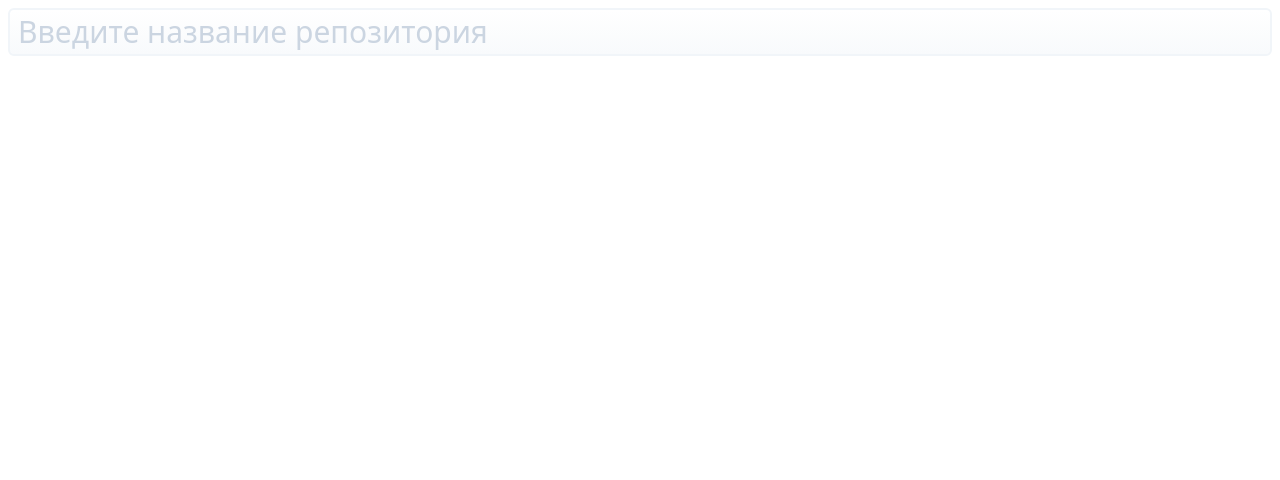
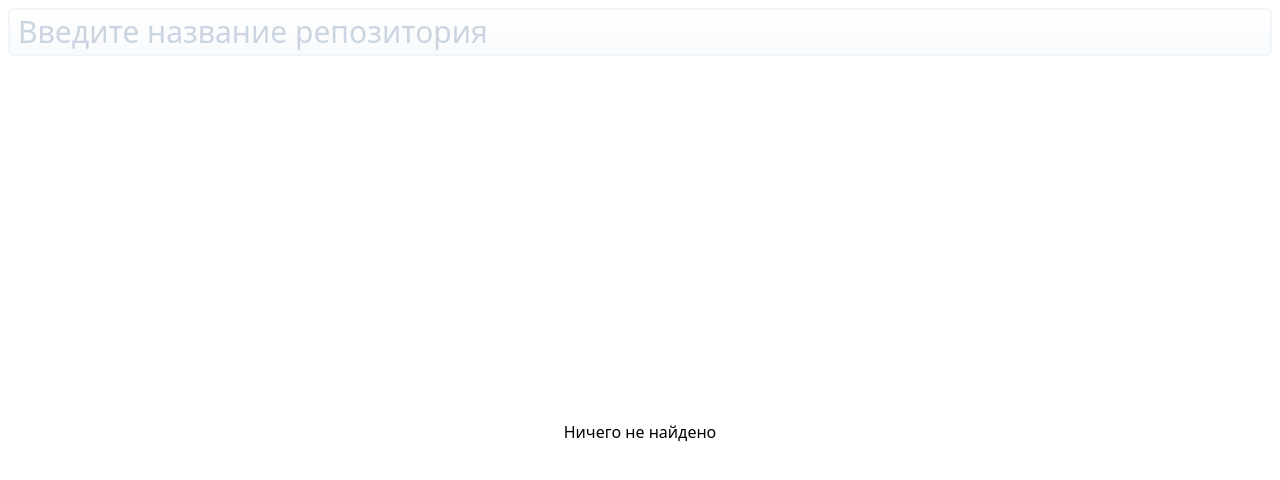
Before and after one commit to octomine/test-future, a React (Vite) app: page / in a window 1280 px wide. Shown: the top 480 px of the page. Built offline with nearby package versions, Linux system fonts and the light colour scheme.

Commit message:
[TF] test for ReposList

```diff
--- a/src/components/repos-list/ReposList.tsx
+++ b/src/components/repos-list/ReposList.tsx
@@ -1,14 +1,19 @@
 import { FC, UIEvent } from "react";
+import { useIntl } from "react-intl";
 
 import { RepoCard } from "@/components/repo-card";
 import { useAppDispatch, useAppSelector } from "@/store/store";
 import { increasePage } from "@/store/slices";
 import { getPage } from "@/store/thunks";
+import { Message } from "../message";
+
 
 export const ReposList: FC = () => {
+  const { formatMessage } = useIntl()
   const dispatch = useAppDispatch()
-  const list = useAppSelector(({ repos }) => repos)
-  const listIsFull = useAppSelector(({ list }) => list)
+
+  const list = useAppSelector(({ repos }) => repos.list)
+  const listIsFull = useAppSelector(({ repos }) => repos.isFull)
 
   const scrollHandler = ({
     currentTarget: {
@@ -23,8 +28,17 @@ export const ReposList: FC = () => {
     };
   }
 
+  let msg = '';
+  switch (true) {
+    case list.length === 0:
+      msg = formatMessage({ id: "empty" })
+      break
+    default:
+  }
+
   return (
     <div className="h-full overflow-y-scroll" onScroll={scrollHandler}>
+      {msg && <Message message={msg}></Message>}
       {list && list.length > 0
         && list.map(({ id, ...repoProps }) => <RepoCard key={id} {...repoProps}></RepoCard>)}
     </div>
--- a/src/locale/messages.ts
+++ b/src/locale/messages.ts
@@ -5,5 +5,6 @@ export const messages = {
     inputPlaceholder: "Введите название репозитория",
     lastUpdate: "Последнее обновление: ",
     loading: "Загружается...",
+    empty: "Ничего не найдено",
   },
 };
--- a/src/store/constants.ts
+++ b/src/store/constants.ts
@@ -1 +1,2 @@
+export const BASE_URL = "https://api.github.com";
 export const PER_PAGE = 20;
--- a/src/store/thunks.ts
+++ b/src/store/thunks.ts
@@ -1,10 +1,8 @@
 import { createAsyncThunk } from "@reduxjs/toolkit";
 
-import { PER_PAGE } from "./constants";
+import { BASE_URL, PER_PAGE } from "./constants";
 import { ThunkApiConfig } from "./types";
 import { addPage, setRepos } from "./slices";
-
-const BASE_URL = "https://api.github.com";
 
 const createAppAsyncThunk = createAsyncThunk.withTypes<ThunkApiConfig>();
 
@@ -14,6 +12,7 @@ export const getRepos = createAppAsyncThunk(
     const {
       params: { name },
     } = getState();
+
     return fetch(`${BASE_URL}/users/${name}/repos?per_page=${PER_PAGE}&page=1`)
       .then((response) => response.json())
       .then((data) => {
```
Also changed, not shown: 1 other file (tests, documents, lock files or other folders).
